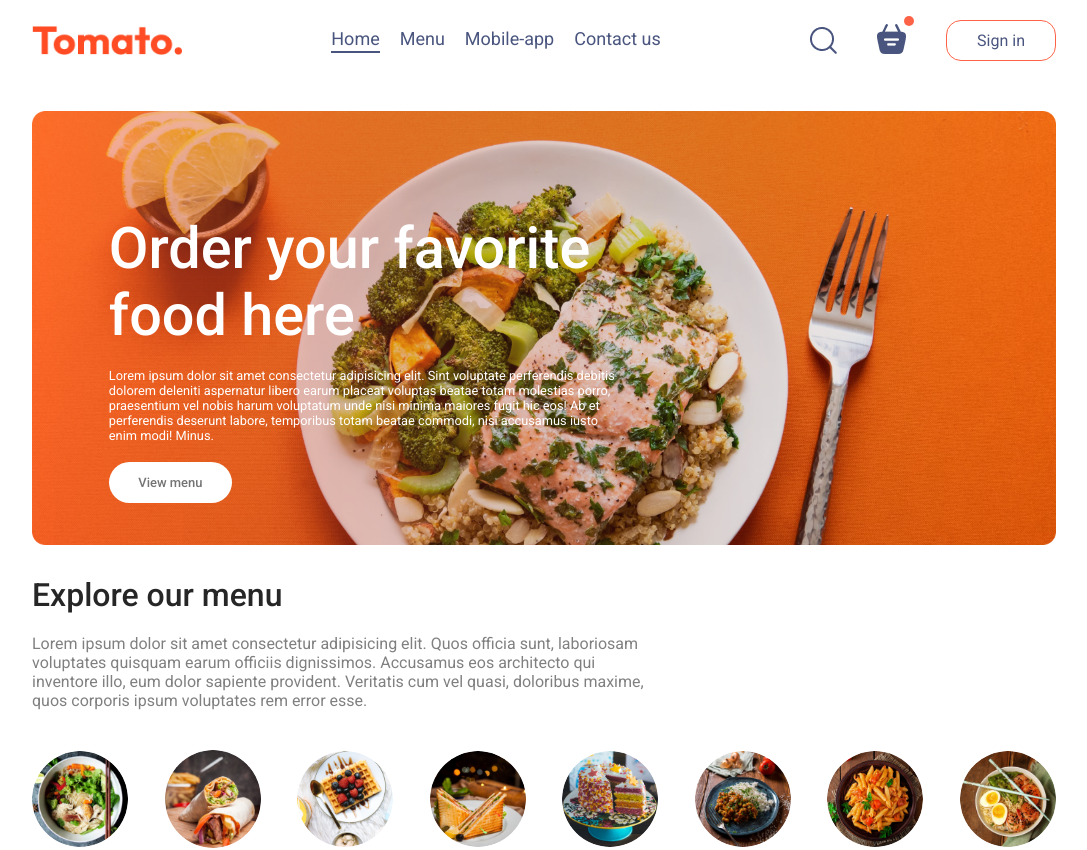
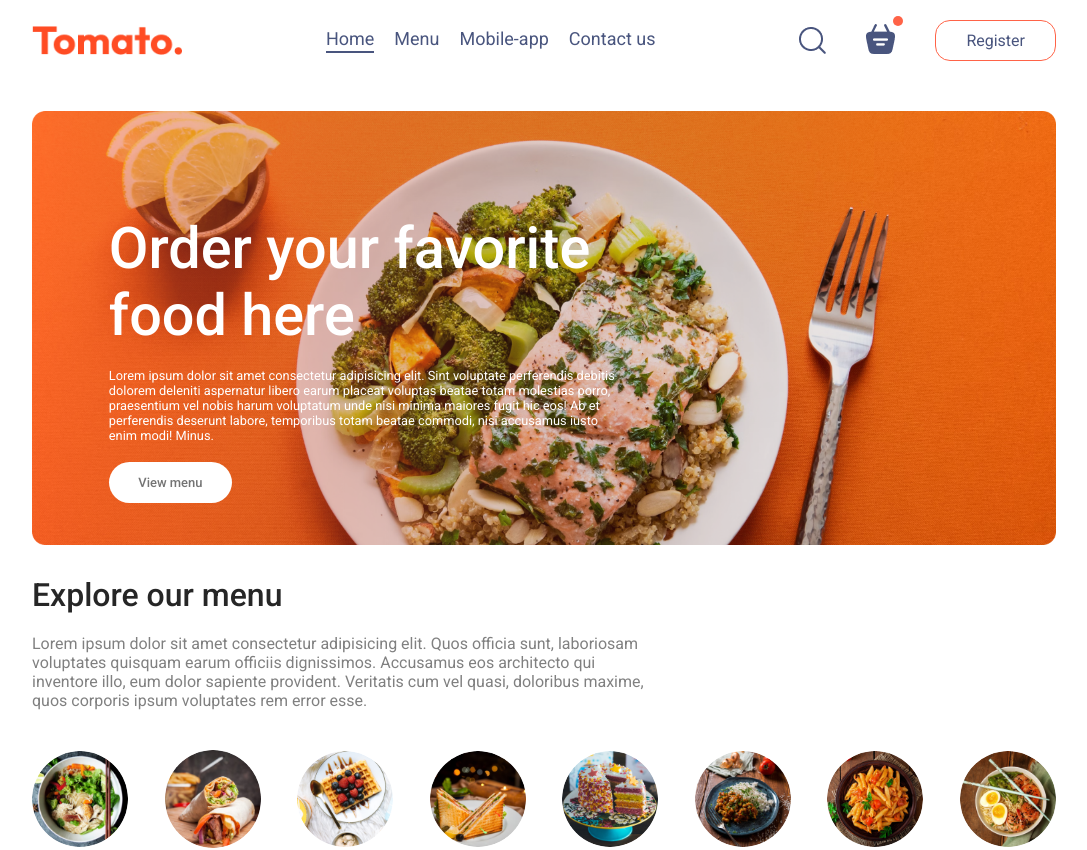
Before and after one commit to Emranhossainshuvo/food-puppy, a React (Vite) app: page / in a window 1280 px wide. Shown: the top 850 px of the page, without its empty margins (96-1183 px from the left). Built offline with nearby package versions, Linux system fonts and the light colour scheme.

Commit message:
login popup basic function added onlcik remove, show popup etc

```diff
--- a/src/App.jsx
+++ b/src/App.jsx
@@ -13,7 +13,7 @@ const App = () => {
 
   return (
     <>
-    {showLogin ? <LoginPopup />:<></>}
+    {showLogin ? <LoginPopup setShowLogin={setShowLogin} />:<></>}
       <div className='app'>
         <Navbar setShowLogin={setShowLogin} />
         <Routes>
--- a/src/Components/LoginPopup/LoginPopup.jsx
+++ b/src/Components/LoginPopup/LoginPopup.jsx
@@ -1,9 +1,19 @@
+import { useState } from "react";
 import "./LoginPopup.css"
+import { assets } from "../../assets/assets";
 
-const LoginPopup = () => {
+const LoginPopup = ({setShowLogin}) => {
+
+    const [currentState, setCurrentState] = useState("Register")
+
     return (
         <div className="login-popup">
-
+                <form className="login-popup-container">
+                    <div className="login-popup-title">
+                        <h2>{currentState}</h2>
+                        <img onClick={()=>setShowLogin(false)} src={assets.cross_icon} alt="" />
+                    </div>
+                </form>
         </div>
     );
 };
--- a/src/Components/Shared/Navbar/Navbar.jsx
+++ b/src/Components/Shared/Navbar/Navbar.jsx
@@ -23,7 +23,7 @@ const Navbar = ({setShowLogin}) => {
                     <img src={assets.basket_icon} alt="" />
                     <div className="dot"></div>
                 </div>
-                <button onClick={()=>setShowLogin(true)}>Sign in</button>
+                <button onClick={()=>setShowLogin(true)}>Register</button>
             </div>
         </div>
     );
```
